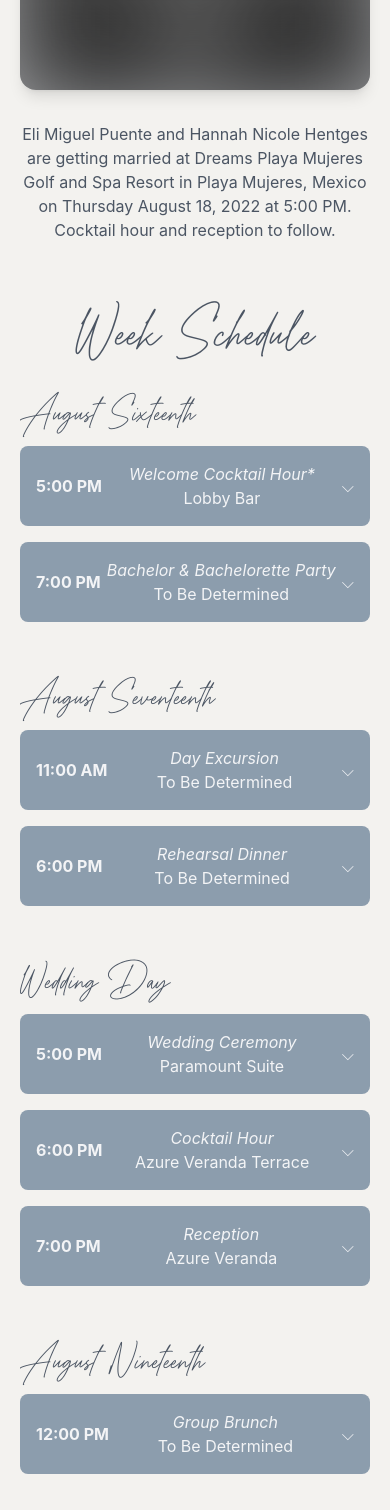
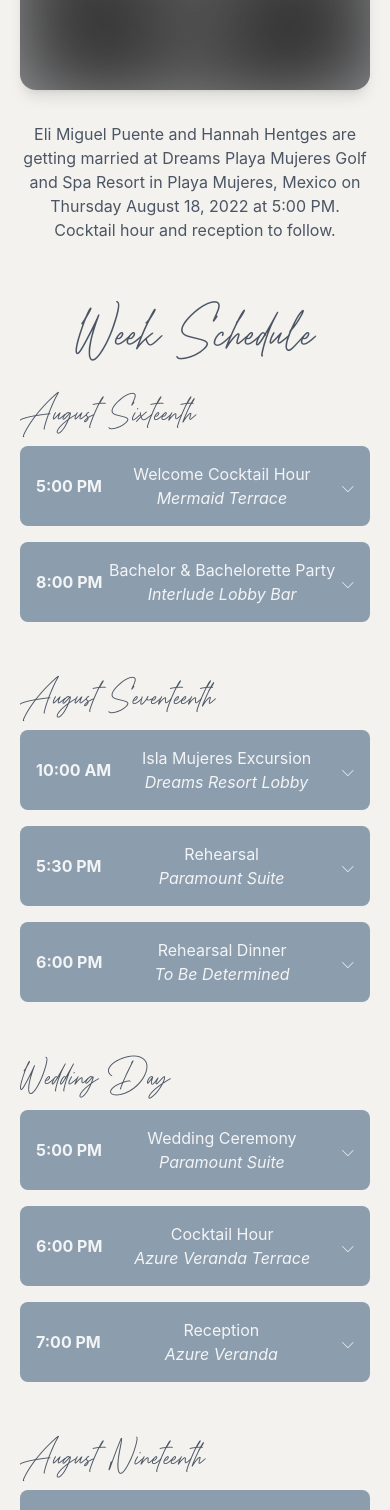
Before and after one commit to elipuente/puentewedding.com, a Next.js app: page /wedding in a window 390 px wide. Shown: the part 420-1930 px from the top of the page. Built offline with nearby package versions, Linux system fonts and the light colour scheme.

Commit message:
Update wedding events with more information.

```diff
--- a/components/Event.tsx
+++ b/components/Event.tsx
@@ -20,8 +20,8 @@ const Event: FC<IEvent> = ({ time, event, location, description }: IEvent) => {
       <div className="flex flex-row justify-between items-center">
         <p className="font-bold">{time}</p>
         <div>
-          <h4 className="italic">{event}</h4>
-          <p>{location}</p>
+          <h4>{event}</h4>
+          <p className="italic">{location}</p>
         </div>
         <span
           className={`transition max-h-min duration-200 ${
@@ -36,7 +36,7 @@ const Event: FC<IEvent> = ({ time, event, location, description }: IEvent) => {
           !open && "hidden"
         }`}
       >
-        <p>{description}</p>
+        <p className="text-sm md:text-base">{description}</p>
       </div>
     </div>
   );
--- a/pages/wedding.tsx
+++ b/pages/wedding.tsx
@@ -23,9 +23,9 @@ const Wedding: NextPage = () => (
       </div>
     </header>
     <p className="max-w-4xl text-center self-center mt-8">
-      Eli Miguel Puente and Hannah Nicole Hentges are getting married at Dreams
-      Playa Mujeres Golf and Spa Resort in Playa Mujeres, Mexico on Thursday
-      August 18, 2022 at 5:00 PM. Cocktail hour and reception to follow.
+      Eli Miguel Puente and Hannah Hentges are getting married at Dreams Playa
+      Mujeres Golf and Spa Resort in Playa Mujeres, Mexico on Thursday August
+      18, 2022 at 5:00 PM. Cocktail hour and reception to follow.
     </p>
     <Spacing />
     <h2 className="font-handsta text-8xl sm:text-9xl text-center">
@@ -39,17 +39,19 @@ const Wedding: NextPage = () => (
         <div className="flex flex-col gap-4">
           <Event
             time={"5:00 PM"}
-            event={"Welcome Cocktail Hour*"}
-            location={"Lobby Bar"}
-            description={
-              "Time and place of the Welcome Cocktail Hour is still to be determined as we finalize details with the resort."
-            }
+            event={"Welcome Cocktail Hour"}
+            location={"Mermaid Terrace"}
+            description={`Welcome to Dreams Playa Mujeres! Join us on the terrace for cocktails
+              and hors d'oeuvres. We'll give introductions, discuss everything we have planned
+              for the week, and make sure everyone has access to our group chat. Be sure to
+              grab your welcome bag before you head out!`}
           />
           <Event
-            time={"7:00 PM"}
+            time={"8:00 PM"}
             event={"Bachelor & Bachelorette Party"}
-            location={"To Be Determined"}
-            description={"Check back soon, more details to come."}
+            location={"Interlude Lobby Bar"}
+            description={`Everyone is welcome to join us in the lobby bar for a drink before we split up
+              for the bachelor/bachelorette celebration!`}
           />
         </div>
       </div>
@@ -62,20 +64,26 @@ const Wedding: NextPage = () => (
         </h2>
         <div className="flex flex-col gap-4">
           <Event
-            time={"11:00 AM"}
-            event={"Day Excursion"}
-            location={"To Be Determined"}
-            description={
-              "We would love to go on a day excursion with everyone! Please let us know what you're interested in doing, and we'll schedule the most popular choice!"
-            }
+            time={"10:00 AM"}
+            event={"Isla Mujeres Excursion"}
+            location={"Dreams Resort Lobby"}
+            description={`Isla Mujeres was the most requested excursion. We're working
+              with Dreams to set up a group discount for everyone. Please let us know
+              if you're planning on participating in the excursion by the Welcome Cocktail Hour.`}
+          />
+          <Event
+            time={"5:30 PM"}
+            event={"Rehearsal"}
+            location={"Paramount Suite"}
+            description={`Only those participating in the wedding are required to attend.
+              Please arrive five to ten minutes early.`}
           />
           <Event
             time={"6:00 PM"}
             event={"Rehearsal Dinner"}
             location={"To Be Determined"}
-            description={
-              "Rehearsal Dinner details are still being finalized, however, you can expect we will be going for drinks after!"
-            }
+            description={`Rehearsal Dinner details are still being finalized, however, you can expect
+              we will be going for drinks after!`}
           />
         </div>
       </div>
@@ -91,25 +99,22 @@ const Wedding: NextPage = () => (
             time={"5:00 PM"}
             event={"Wedding Ceremony"}
             location={"Paramount Suite"}
-            description={
-              "Our wedding ceremony will take place on the Paramount Suite Terrace overlooking the beaches and ocean of Playa Mujeres."
-            }
+            description={`Our wedding ceremony will take place on the Paramount Suite
+              Terrace overlooking the beaches and ocean of Playa Mujeres.`}
           />
           <Event
             time={"6:00 PM"}
             event={"Cocktail Hour"}
             location={"Azure Veranda Terrace"}
-            description={
-              "Join us on the terrace for live music, signature cocktails from the bride and groom, and hand-selected hors d'oeuvres."
-            }
+            description={`Join us on the terrace for live music, signature cocktails
+              from the bride and groom, and hand-selected hors d'oeuvres.`}
           />
           <Event
             time={"7:00 PM"}
             event={"Reception"}
             location={"Azure Veranda"}
-            description={
-              "We will head inside the venue for dinner, then it's time for a night of music, drinks, and of course, dancing!"
-            }
+            description={`We will head inside the venue for dinner, then it's time
+              for a night of music, drinks, and of course, dancing!`}
           />
         </div>
       </div>
@@ -122,12 +127,12 @@ const Wedding: NextPage = () => (
         </h2>
         <div className="flex flex-col gap-4">
           <Event
-            time={"12:00 PM"}
-            event={"Group Brunch"}
-            location={"To Be Determined"}
-            description={
-              "We'd love to get brunch with everyone the day after our wedding! We know a lot of you might not feel 100%, so we'll be sure to have the mimosas and bloody marys ready."
-            }
+            time={"8:00 PM"}
+            event={"Farewell Drinks"}
+            location={"Interlude Lobby Bar"}
+            description={`We would like to get together as a group one last time
+              before many of you head home on Saturday. We are so thankful
+              to have celebrated our wedding with you!`}
           />
         </div>
       </div>
@@ -143,9 +148,9 @@ const Wedding: NextPage = () => (
             time={"9:00 AM"}
             event={"Group Golf"}
             location={"Playa Mujeres Golf Course"}
-            description={
-              "Interested in playing a round of golf? Join us earlier in the day as we play a round of 9 or 18 holes! No need to bring your clubs, Dreams Playa Mujeres provides rental equipment."
-            }
+            description={`Interested in playing a round of golf? Join us earlier in the day
+              as we play a round of 9 or 18 holes! No need to bring your clubs,
+              Dreams Playa Mujeres provides rental equipment.`}
           />
         </div>
       </div>
```
Also changed, not shown: 1 other file (tests, documents, lock files or other folders).
